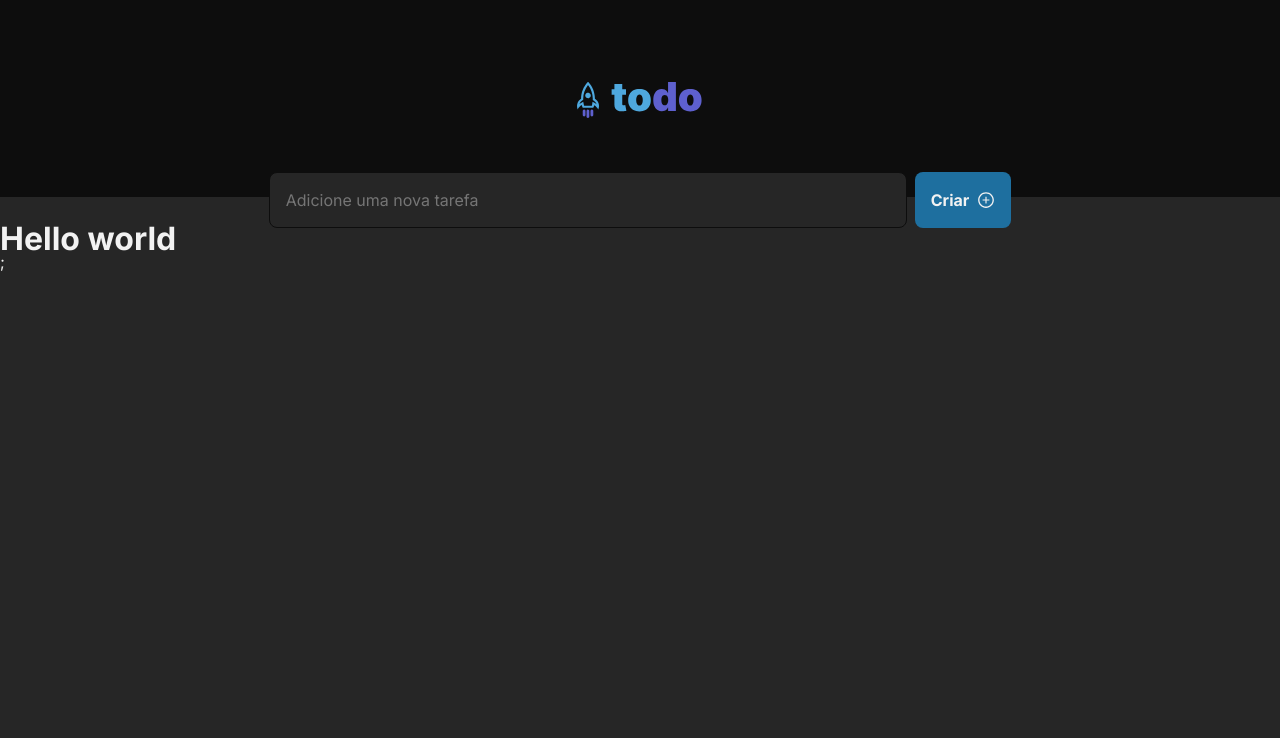
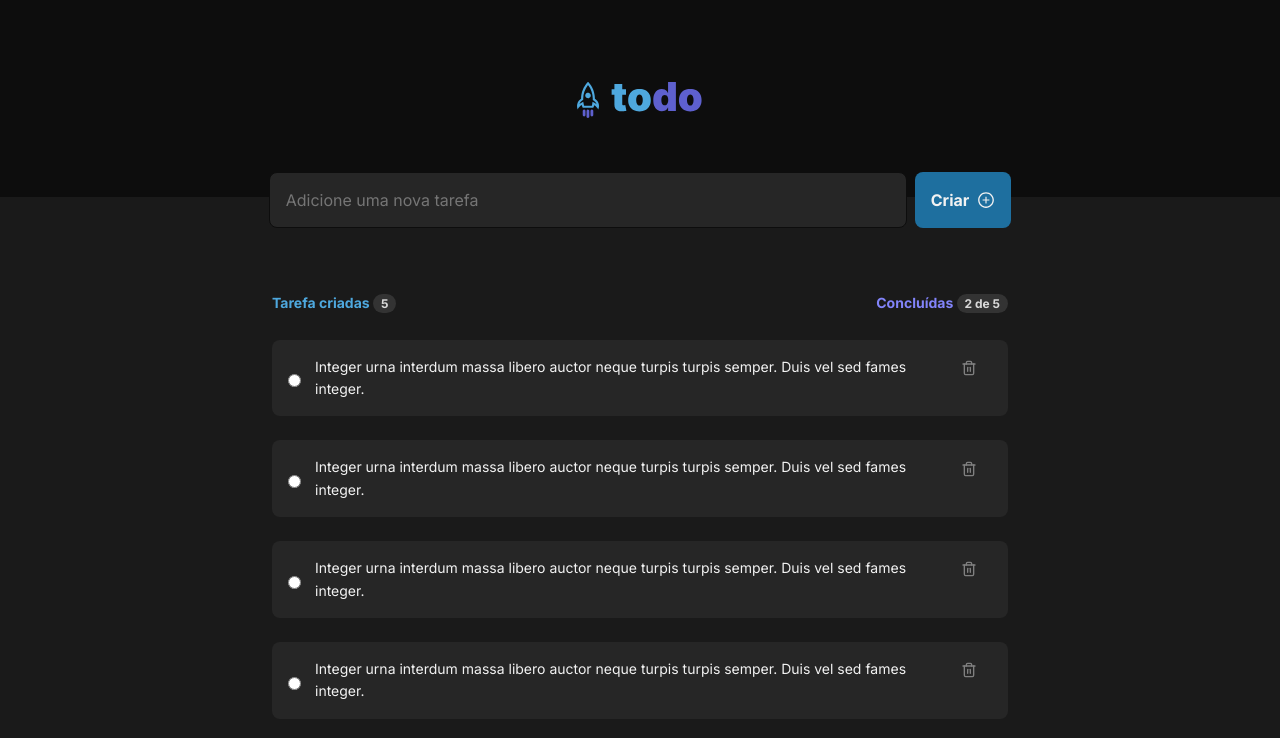
Before and after one commit to ChristanDaniel/challenge---Practicing-reactjs-concepts, a React (Vite) app: page / in a window 1280 px wide. Shown: the top 738 px of the page. Built offline with nearby package versions, Linux system fonts and the light colour scheme.

Commit message:
create taskList components

```diff
--- a/src/App.tsx
+++ b/src/App.tsx
@@ -1,17 +1,33 @@
 import { Header } from "./components/Header";
 import { SubmitTask } from "./components/submitTask";
+import { TaskList } from "./components/TaskList";
 
 import "./global.css";
-import styles from './app.module.css'
+import styles from "./app.module.css";
 
 function App() {
-  return(
+  return (
     <body className={styles.body}>
       <Header />
       <SubmitTask />
-      <h1>Hello world</h1>;
+      <div className={styles.bodyContent}>
+        <header>
+          <p className={styles.taskCreated}>
+            Tarefa criadas <span>5</span>
+          </p>
+          <p className={styles.taskCompleted}>
+            Concluídas <span>2 de 5</span>
+          </p>
+        </header>
+        <div>
+          <TaskList />
+          <TaskList />
+          <TaskList />
+          <TaskList />
+        </div>
+      </div>
     </body>
-  )
+  );
 }
 
 export default App;
--- a/src/app.module.css
+++ b/src/app.module.css
@@ -2,3 +2,49 @@
   height: 100vh;
   width: 100%;
 }
+
+.bodyContent {
+  display: flex;
+  flex-direction: column;
+  align-items: center;
+
+  margin-top: 4rem;
+}
+
+.bodyContent header {
+  display: flex;
+  justify-content: space-between;
+  width: 736px;
+}
+
+.taskCreated {
+  color: var(--blue);
+  font-weight: bold;
+  font-size: 0.875rem;
+}
+
+.taskCreated span {
+  padding: 0.125rem 0.5rem;
+
+  color: var(--gray-200);
+  font-size: 0.75rem;
+
+  background-color: var(--gray-400);
+  border-radius: 999px;
+}
+
+.taskCompleted {
+  color: var(--purple);
+  font-size: 0.875rem;
+  font-weight: bold;
+}
+
+.taskCompleted span {
+  padding: 0.125rem 0.5rem;
+
+  color: var(--gray-200);
+  font-size: 0.75rem;
+
+  background-color: var(--gray-400);
+  border-radius: 999px;
+}
--- /dev/null
+++ b/src/components/TaskList/index.tsx
@@ -0,0 +1,13 @@
+import styles from './styles.module.css'
+
+import { FiTrash2 } from 'react-icons/fi';
+
+export function TaskList() {
+  return (
+    <div className={styles.container}>
+      <input type="radio" />
+      <p>Integer urna interdum massa libero auctor neque turpis turpis semper. Duis vel sed fames integer.</p>
+      <button><FiTrash2 /></button>
+    </div>
+  );
+}
--- /dev/null
+++ b/src/components/TaskList/styles.module.css
@@ -0,0 +1,40 @@
+.container {
+  display: flex;
+  width: 736px;
+  margin-top: 24px;
+  padding: 1rem;
+  gap: 0.875rem;
+
+  background-color: var(--gray-500);
+  border-radius: 8px;
+}
+
+.container input[type="radio"] {
+  margin-top: 0.358rem;
+}
+.container p {
+  font-size: 0.875rem;
+  color: var(--gray-100);
+  font-weight: 400;
+
+  max-width: 39.5rem;
+}
+
+.container button {
+  margin-top: 0.2rem;
+
+  height: 16px;
+  width: 16px;
+  border: 0;
+  background: transparent;
+
+  transition: 0.4s;
+  cursor: pointer;
+}
+
+.container svg {
+  color: var(--gray-300);
+}
+.container svg:hover {
+  color: var(--danger);
+}
--- a/src/global.css
+++ b/src/global.css
@@ -21,7 +21,7 @@
 }
 
 body {
-  background-color: var(--gray-500);
+  background-color: var(--gray-600);
   color: var(--gray-100);
   -webkit-font-smoothing: antialiased;
 }
```
